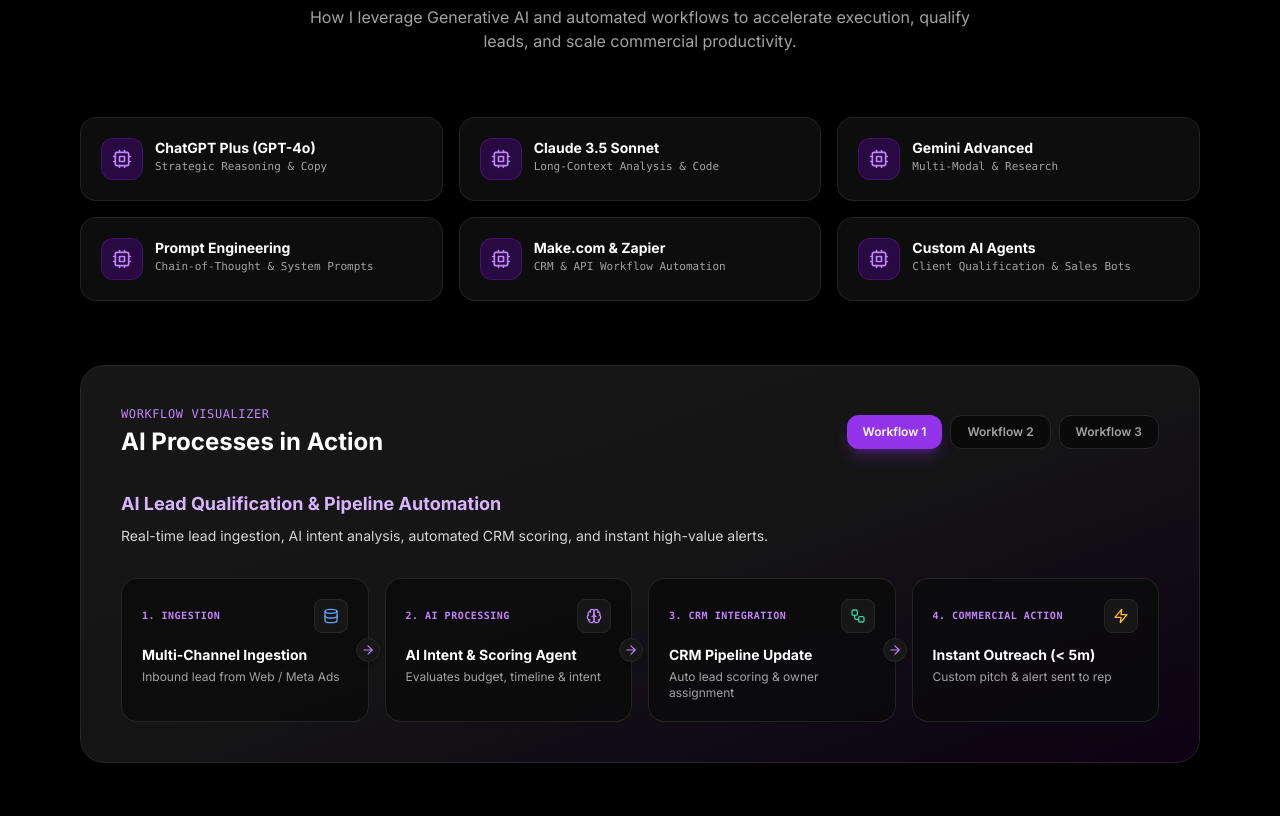
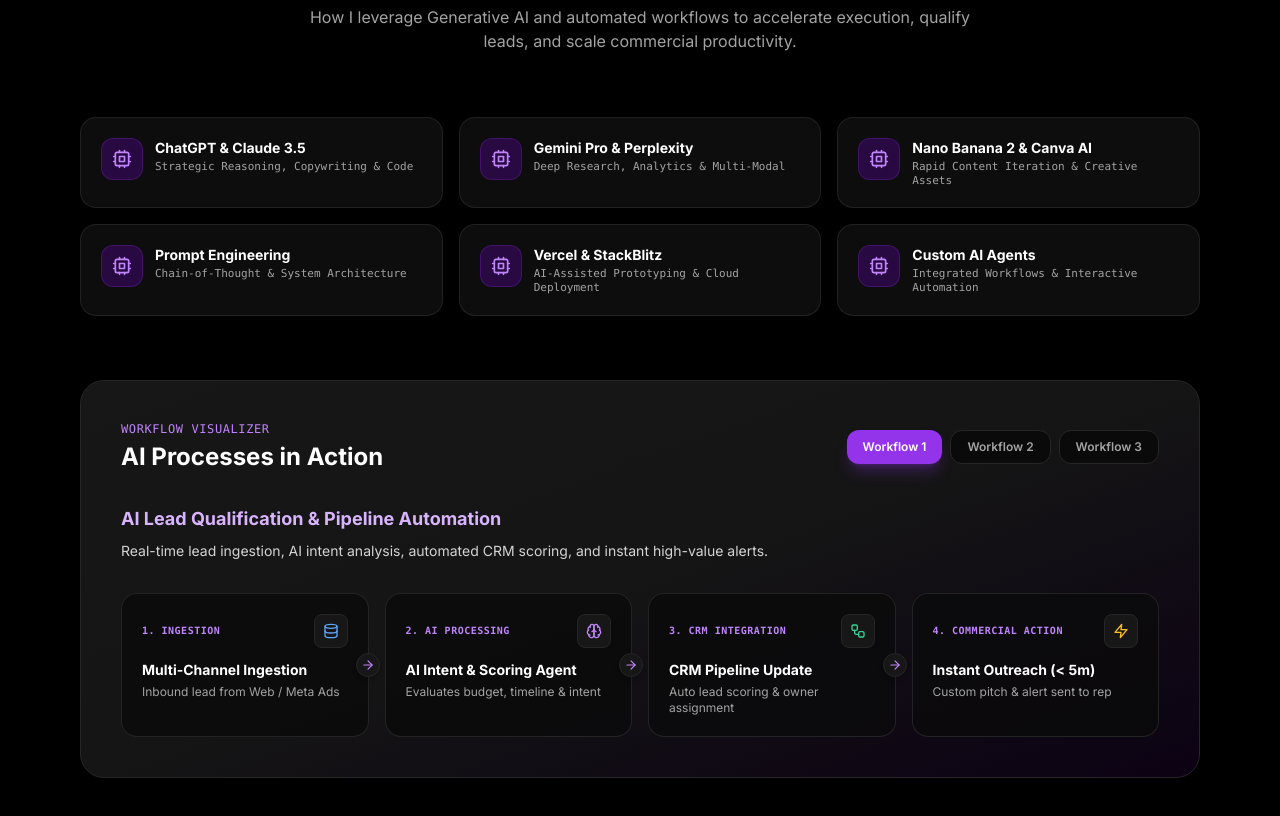
Before and after one commit to victorbergamino1/portfolio_victor, a Next.js app: page / in a window 1280 px wide. Shown: the part 2840-3656 px from the top of the page. Built offline with nearby package versions, Linux system fonts and the light colour scheme.

Commit message:
Update AI Toolkit cards with real tools stack: ChatGPT & Claude 3.5, Gemini Pro & Perplexity, Nano Banana 2 & Canva AI, Prompt Engineering, Vercel & StackBlitz, Custom AI Agents

```diff
--- a/Components/AiToolkitWorkflows.tsx
+++ b/Components/AiToolkitWorkflows.tsx
@@ -20,28 +20,28 @@
 
   const aiStack = [
     {
-      name: 'ChatGPT Plus (GPT-4o)',
-      category: lang === 'ES' ? 'Razonamiento Estratégico & Copy' : 'Strategic Reasoning & Copy',
+      name: 'ChatGPT & Claude 3.5',
+      category: lang === 'ES' ? 'Razonamiento Estratégico, Copywriting & Código' : 'Strategic Reasoning, Copywriting & Code',
     },
     {
-      name: 'Claude 3.5 Sonnet',
-      category: lang === 'ES' ? 'Análisis de Largo Contexto' : 'Long-Context Analysis & Code',
+      name: 'Gemini Pro & Perplexity',
+      category: lang === 'ES' ? 'Investigación Profunda, Analítica & Multimodal' : 'Deep Research, Analytics & Multi-Modal',
     },
     {
-      name: 'Gemini Advanced',
-      category: lang === 'ES' ? 'Investigación & Multimodalidad' : 'Multi-Modal & Research',
+      name: 'Nano Banana 2 & Canva AI',
+      category: lang === 'ES' ? 'Iteración Rápida de Contenido & Recursos Creativos' : 'Rapid Content Iteration & Creative Assets',
     },
     {
       name: 'Prompt Engineering',
-      category: lang === 'ES' ? 'Prompts Complejos & Agentes' : 'Chain-of-Thought & System Prompts',
+      category: lang === 'ES' ? 'Pensamiento en Cadena & Arquitectura de Prompts' : 'Chain-of-Thought & System Architecture',
     },
     {
-      name: 'Make.com & Zapier',
-      category: lang === 'ES' ? 'Automatización CRM & APIs' : 'CRM & API Workflow Automation',
+      name: 'Vercel & StackBlitz',
+      category: lang === 'ES' ? 'Prototipado con IA & Despliegue en la Nube' : 'AI-Assisted Prototyping & Cloud Deployment',
     },
     {
       name: 'Custom AI Agents',
-      category: lang === 'ES' ? 'Cualificación & Bots de Ventas' : 'Client Qualification & Sales Bots',
+      category: lang === 'ES' ? 'Flujos Integrados & Automatización Interactiva' : 'Integrated Workflows & Interactive Automation',
     },
   ];
 
```
